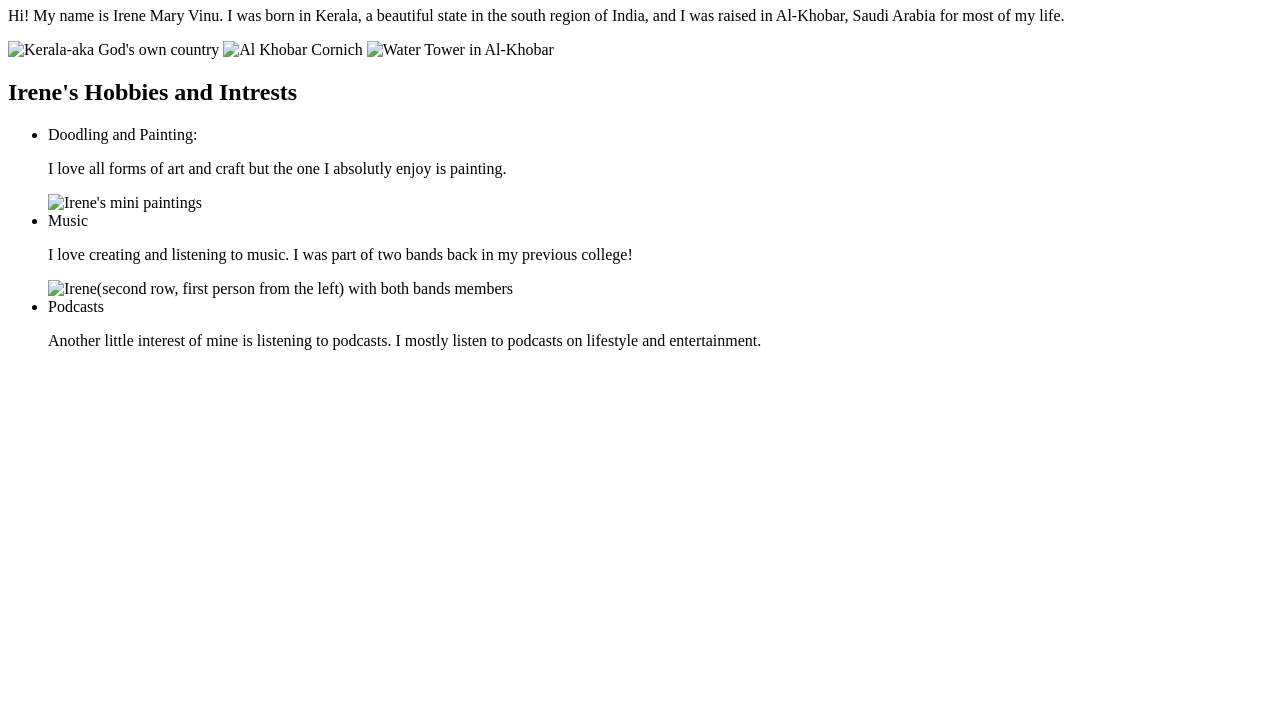
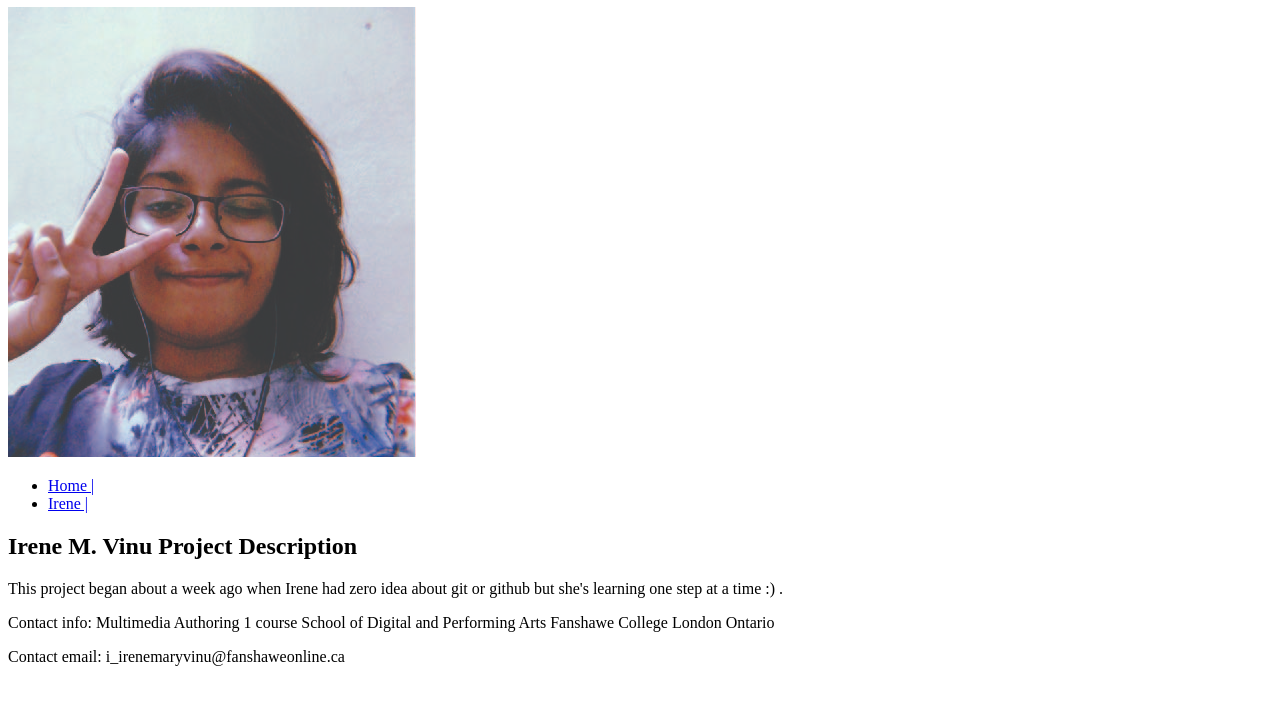
Before and after one commit to lulopera/profile-hobbies, a plain HTML site: page irene-page.html in a window 1280 px wide. Shown: the part 73-800 px from the top of the page. Drawn offline with Linux system fonts and the light colour scheme.

Commit message:
Updating index copy

```diff
--- a/irene-page.html
+++ b/irene-page.html
@@ -2,46 +2,47 @@
 <html lang="en">
 <head>
     <meta charset="utf-8">
-    <title>Irene's Page</title>
+    <title>Irene Mary Vinu - Profile</title>
+
 </head>
+<body>
+    <h1>This is Irene</h1>
 
-<body>
-    <h1>Irene's Profile</h1>
+    <div id="container">
+        <header>
+            <img src="images/irene.jpg" alt="This is Irene" width="408" height="450">
 
-    <p>Hi! My name is Irene Mary Vinu. I was born in Kerala, a beautiful state in the south region of India, and I was raised in Al-Khobar, Saudi Arabia for most of my life. </p>
-
-            <img src="images/Cover-for-Photography-Places-In-Kerala.jpg" alt="Kerala-aka God's own country" width="700" height="400">
-
-            <img src="images/Al-Khobar_Cornich_and_tower.jpg" alt="Al Khobar Cornich" width="955" height="546">
-
-            <img src="images/al-khobar-tower-al-khobar.jpg" alt="Water Tower in Al-Khobar" width="398" height="600">
-
-            <section>
-
-                <h2>Irene's Hobbies and Intrests</h2>
-
+            <nav>
             <ul>
-
-                <li>Doodling and Painting:</li>
-                <p> I love all forms of art and craft but the one I absolutly enjoy is painting.</p>
-
-                <img src="images/irene_paintings.jpg" alt="Irene's mini paintings" width="1280" height="723">
-
-
-                <li>Music</li>
-                <p>I love creating and listening to music. I was part of two bands back in my previous college!</p>
-
-                <img src="images/synergy.jpg" alt="Irene(second row, first person from the left) with both bands members" width="1280" height="853">
-
-
-                <li>Podcasts</li>
-                <p>Another little interest of mine is listening to podcasts. I mostly listen to podcasts on lifestyle and entertainment.</p>
-
+                <li><a href="index.html">Home |</a></li>
+                <li><a href="irene.html">Irene |</a></li>
 
             </ul>
 
+        </nav>
+
+        </header>
+
+        <section>
+            <h1>Irene M. Vinu Project Description</h1>
+
+        <p> This project began about a week ago when Irene had zero idea about git or github but she's learning one step at a time :) .</p>
+
     </section>
 
+    <footer>
+
+        <p>Contact info: Multimedia Authoring 1 course
+                         School of Digital and Performing Arts
+                         Fanshawe College
+                         London Ontario</p>
+
+
+        <p>Contact email: i_irenemaryvinu@fanshaweonline.ca</p>
+
+    </footer>
+
+    </div>
 </body>
 
 </html>
```
Also changed, not shown: maria-page/irene.html (added, +49 -0 lines), maria-page/maria-page.html (deleted, +0 -44 lines), images/irene.jpg (added), maria-page/images/Al-Khobar_Cornich_and_tower.jpg (added), maria-page/images/Cover-for-Photography-Places-In-Kerala.jpg (added), maria-page/images/al-khobar-tower-al-khobar.jpg (added), maria-page/images/irene_band.jpg (added), maria-page/images/irene_paintings.jpg (added), maria-page/images/maria-anesthesia.jpg (deleted), maria-page/images/maria-knittingcrochet.jpg (deleted), maria-page/images/synergy.jpg (added), 3 other files.
